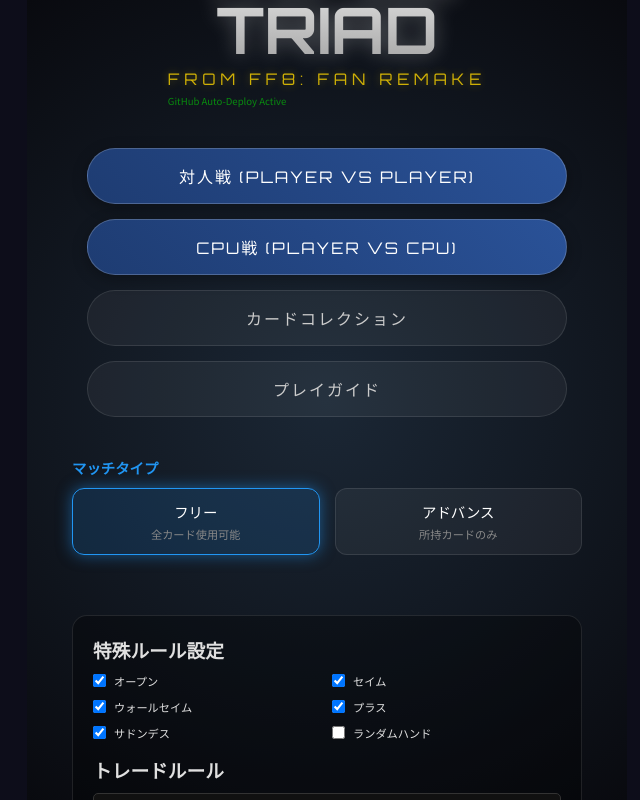
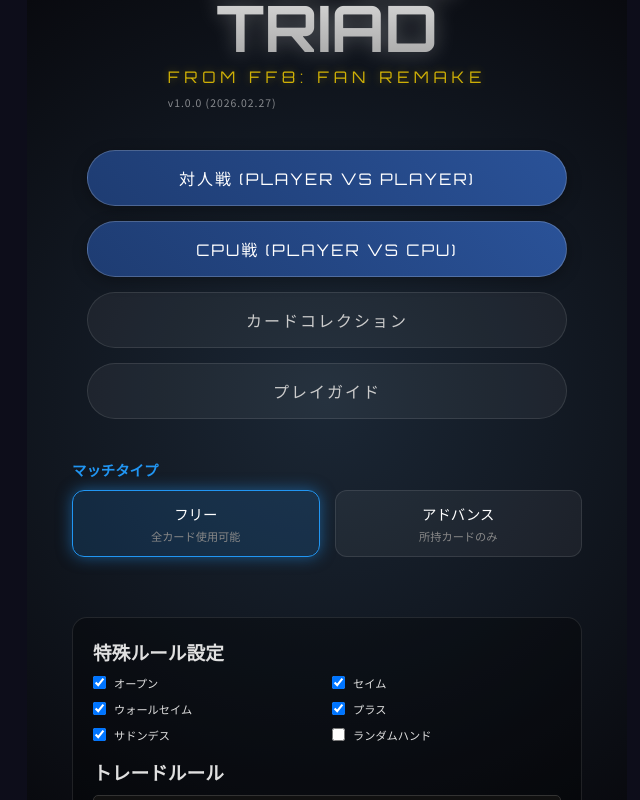
Before and after one commit to yumeno1123/Triple-Triad, a plain HTML site: page index.html in a window 1280 px wide. Shown: the whole page, without its empty margins (313-953 px from the left). Drawn offline with Linux system fonts and the light colour scheme.

Commit message:
Feat: Add version info to title screen for deployment verification

```diff
--- a/index.html
+++ b/index.html
@@ -25,8 +25,7 @@
             <div class="title-logo">
                 <h1>TRIPLE<br>TRIAD</h1>
                 <p class="title-subtitle">from FF8: Fan Remake</p>
-                <div style="font-size: 0.6rem; color: #00ff00; opacity: 0.5; margin-top: 5px;">GitHub Auto-Deploy Active
-                </div>
+                <div class="version-info">v1.0.0 (2026.02.27)</div>
             </div>
             <div class="menu-buttons">
                 <button id="btn-pvp" class="btn-primary">対人戦 (Player vs Player)</button>
--- a/style.css
+++ b/style.css
@@ -915,3 +915,9 @@
 .help-section strong {
     color: white;
 }
+.version-info {
+    font-size: 0.65rem;
+    color: rgba(255, 255, 255, 0.5);
+    margin-top: 8px;
+    letter-spacing: 1px;
+}
```
